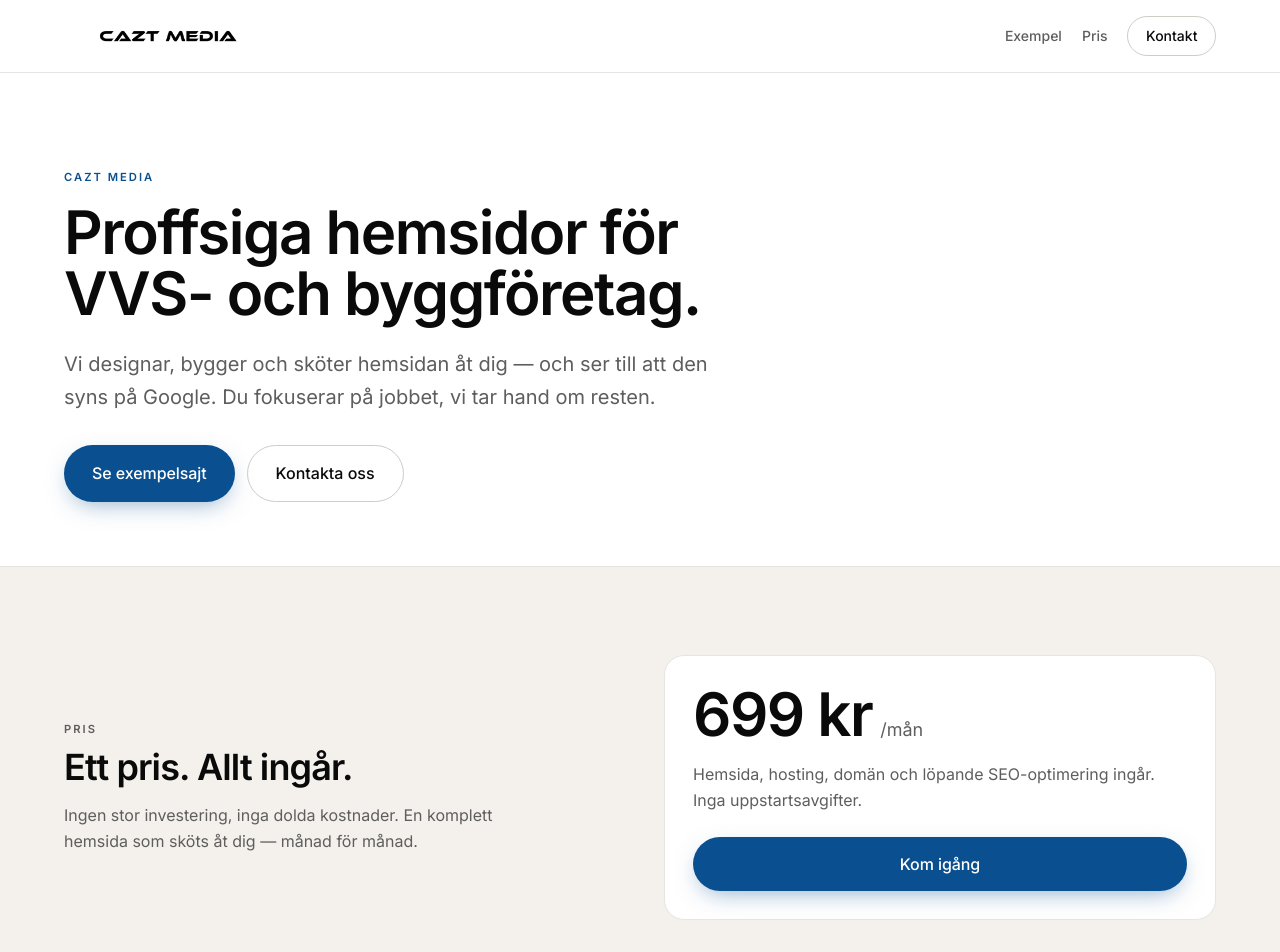
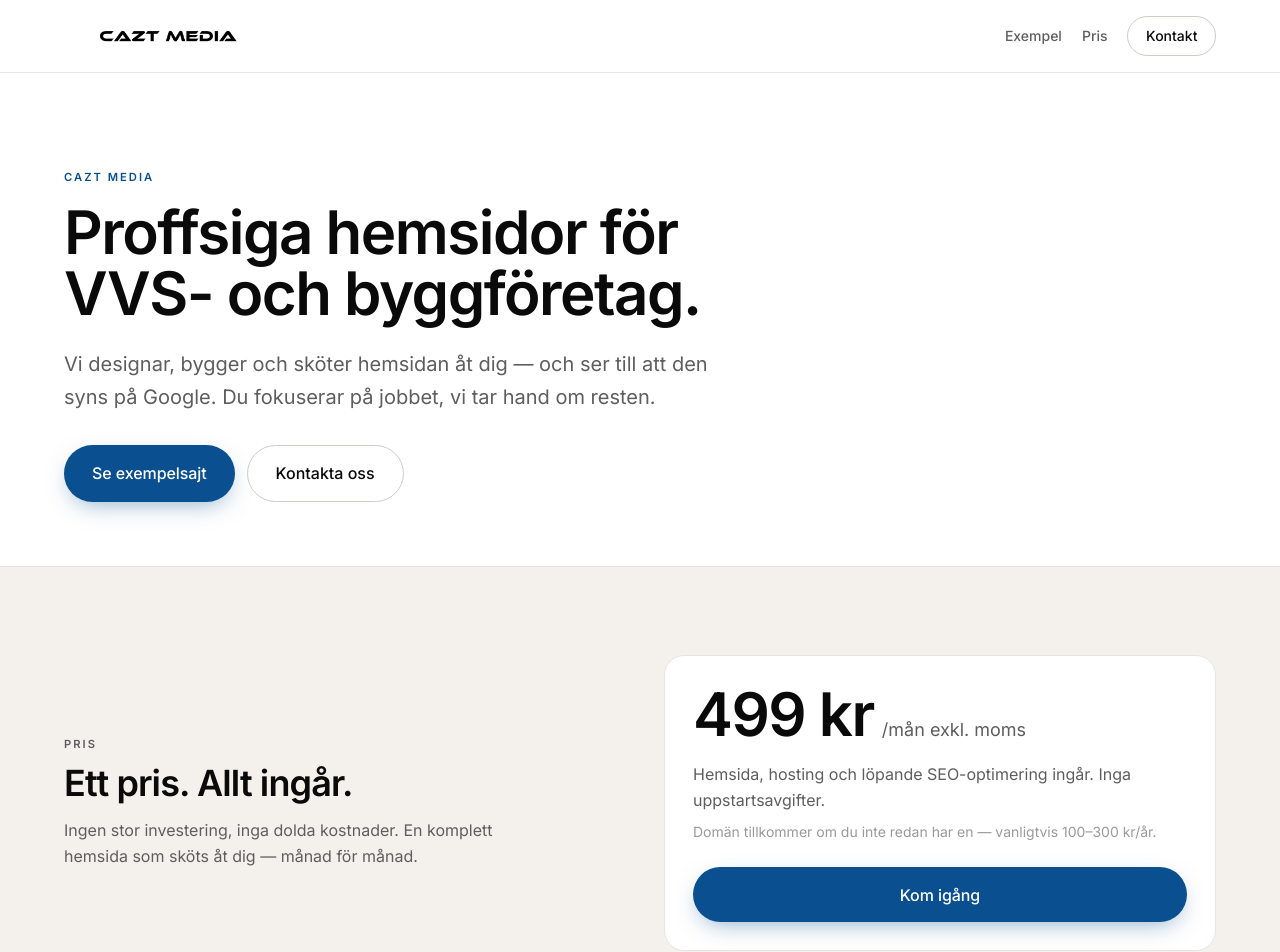
Before and after one commit to mansregren/vvs, a Next.js app: page /info in a window 1280 px wide. Shown: the top 952 px of the page. Built offline with nearby package versions, Linux system fonts and the light colour scheme.

Commit message:
/info: pris 499 kr/mån exkl. moms, domän tillkommer (100-300 kr/år) om kund saknar egen
Co-Authored-By: Claude Opus 4.7 (1M context) <noreply@anthropic.com>

```diff
--- a/src/app/info/page.tsx
+++ b/src/app/info/page.tsx
@@ -6,11 +6,11 @@ export const dynamic = "force-dynamic";
 export const metadata: Metadata = {
   title: "Cazt Media — Hemsidor för VVS- och byggföretag",
   description:
-    "Vi designar, bygger och sköter hemsidan åt VVS- och byggföretag — med löpande SEO. 699 kr/mån, allt ingår.",
+    "Vi designar, bygger och sköter hemsidan åt VVS- och byggföretag — med löpande SEO. 499 kr/mån exkl. moms.",
   openGraph: {
     title: "Cazt Media — Hemsidor för VVS- och byggföretag",
     description:
-      "Vi designar, bygger och sköter hemsidan åt VVS- och byggföretag — med löpande SEO. 699 kr/mån, allt ingår.",
+      "Vi designar, bygger och sköter hemsidan åt VVS- och byggföretag — med löpande SEO. 499 kr/mån exkl. moms.",
   },
 };
 
@@ -142,12 +142,16 @@ export default function InfoPage() {
               </div>
               <div className="card">
                 <div className="flex items-baseline gap-2">
-                  <span className="h-display text-5xl md:text-6xl">699 kr</span>
-                  <span className="text-[var(--muted)] text-lg">/mån</span>
+                  <span className="h-display text-5xl md:text-6xl">499 kr</span>
+                  <span className="text-[var(--muted)] text-lg">/mån exkl. moms</span>
                 </div>
                 <p className="mt-4 text-[var(--muted)] leading-relaxed">
-                  Hemsida, hosting, domän och löpande SEO-optimering ingår.
-                  Inga uppstartsavgifter.
+                  Hemsida, hosting och löpande SEO-optimering ingår. Inga
+                  uppstartsavgifter.
+                </p>
+                <p className="mt-2 text-sm text-[var(--muted-2)] leading-relaxed">
+                  Domän tillkommer om du inte redan har en — vanligtvis
+                  100–300 kr/år.
                 </p>
                 <a href="#kontakt" className="btn-primary mt-6 w-full justify-center">
                   Kom igång
```
